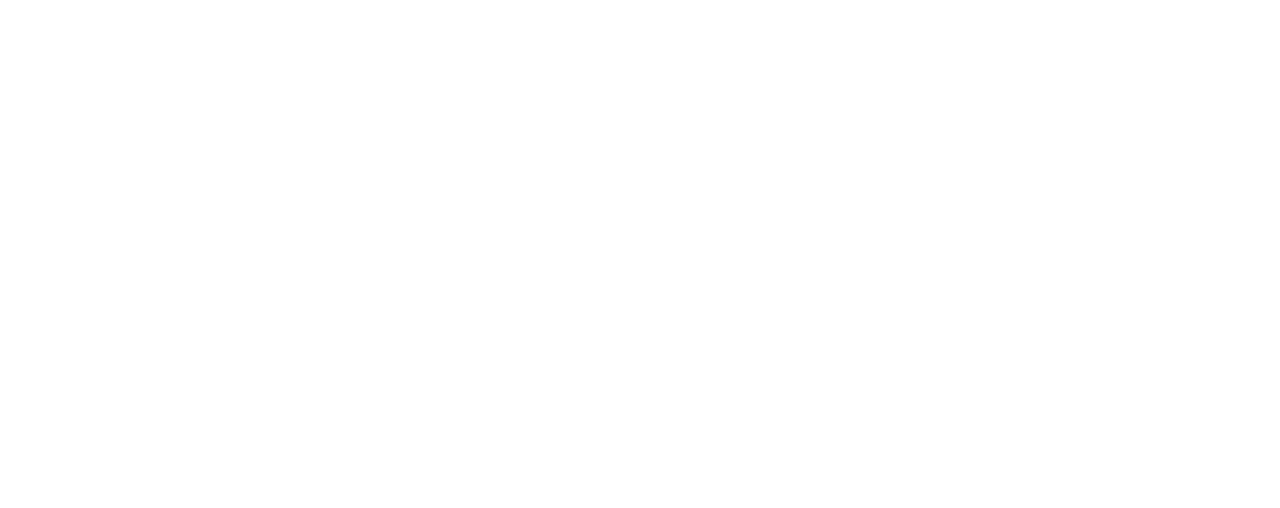
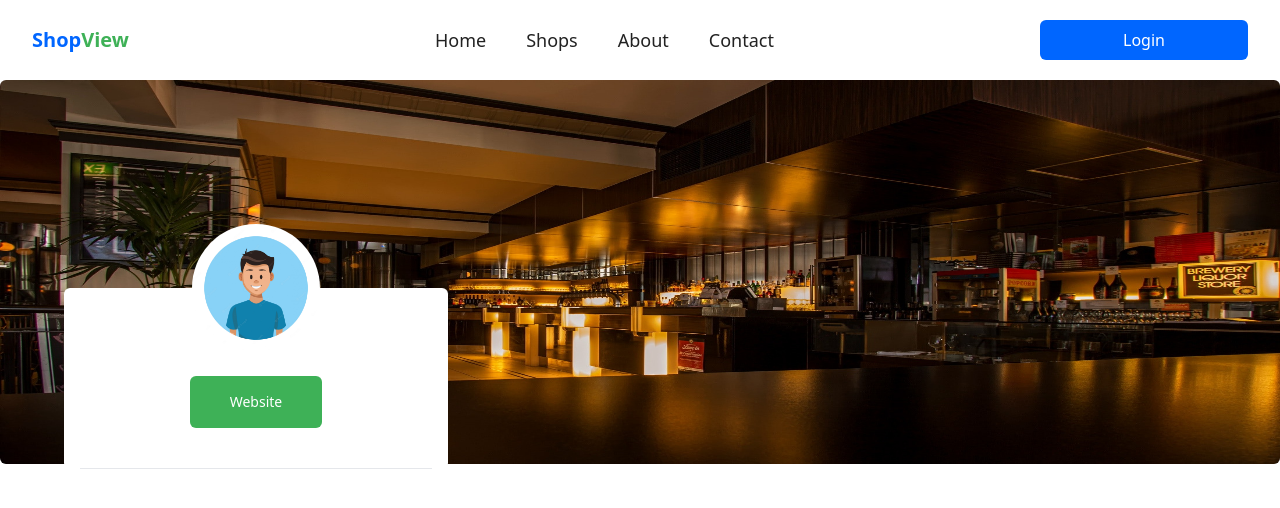
Before and after one commit to hsynhcglu/shopview, a React (Create React App) app in the folder client/: page /shopdetail in a window 1280 px wide. Before the commit this address had no page. Shown: the top 508 px of the page. Built offline with nearby package versions, Linux system fonts and the light colour scheme.

Commit message:
some header changes and detail page created but not yet complete

```diff
--- a/client/src/App.js
+++ b/client/src/App.js
@@ -3,6 +3,7 @@
 import Home from "./Pages/Home";
 import Login from './Pages/Login';
 import Register from './Pages/Register';
+import ShopDetail from "./Pages/ShopDetail";
 import Shops from "./Pages/Shops";
 
 function App() {
@@ -15,6 +16,7 @@
             <Route path="/register" element={<Register />} />
             <Route path="/shops" element={<Shops />} />
             <Route path="/admin/*" element={<AdminHome />} />
+            <Route path="/shopdetail" element={<ShopDetail />} />
           </Routes>
       </Router>
     </>
--- /dev/null
+++ b/client/src/Pages/ShopDetail.jsx
@@ -0,0 +1,30 @@
+import React from 'react'
+import cafe from '../images/cafe2.jpg'
+import profile from '../images/detailphoto.jpg'
+import Header from '../components/Header'
+
+const ShopDetail = () => {
+  return (
+    <>
+        <Header />
+        <div className='container mx-auto'>
+            <div className='w-full h-96'>
+                <img className='w-full h-full rounded-md' src={cafe} alt="cafe" />
+            </div>
+            <div className='w-full flex px-16'>
+                <div className='w-96 rounded-md bg-white h-auto -mt-44 px-4'>
+                    <div className='w-full flex justify-center -mt-16'>
+                        <img className='w-32 h-32 rounded-full object-fill' src={profile} alt="profile"/>
+                    </div>
+                    <div className='w-full flex justify-center'>
+                        <a href='https://www.google.com' className='mt-6 px-10 py-4 bg-txt-c2 text-white rounded-md text-sm'>Website</a>
+                    </div>
+                    <hr className='h-[1px] bg-gray-200 w-full px-10 mt-10' />
+                </div>
+            </div>
+        </div>
+    </>
+  )
+}
+
+export default ShopDetail
--- a/client/src/Pages/Shops.jsx
+++ b/client/src/Pages/Shops.jsx
@@ -1,13 +1,14 @@
 import React from 'react'
 import Header from '../components/Header'
 import ShopItem from '../components/ShopItem'
+import {Link} from 'react-router-dom'
 
 const Shops = () => {
   return (
     <>
         <Header />
         <div className='grid grid-cols-4 gap-4 container mx-auto min-h-[350px]'>
-            <ShopItem name='Nusret' description='Lorem ipsum dolor sit amet consectetur, adipisicing elit. Commodi, quod!' type='Restaurant' star='3.5' />
+            <Link to='/shopdetail'><ShopItem name='Nusret' description='Lorem ipsum dolor sit amet consectetur, adipisicing elit. Commodi, quod!' type='Restaurant' star='3.5' /></Link>
             <ShopItem name='DeFacto' description='Lorem ipsum dolor sit amet consectetur, adipisicing elit. Commodi, quod!' type='Shop' star='1.0' />
             <ShopItem name='Aslantürk' description='Lorem ipsum dolor sit amet consectetur, adipisicing elit. Commodi, quod!' type='Shop' star='5.0' />
         </div>
--- a/client/src/components/Header.jsx
+++ b/client/src/components/Header.jsx
@@ -18,16 +18,16 @@
     <div>
       <nav className="bg-white-100">
         <div className="max-w-7xl mx-auto px-4 sm:px-6 lg:px-8">
-          <div className="flex items-center justify-between h-16">
+          <div className="flex items-center justify-between h-20">
             <div className="flex">
-              <span>shop view</span>
+              <h2 className='text-xl text-txt-c1 font-bold'>Shop<span className='text-txt-c2'>View</span></h2>
             </div>
             <div className="hidden md:block">
               <div className="ml-10 flex items-center space-x-4">
-                  <Link to='/' className="text-black-300 hover:bg-gray-700 hover:text-white px-3 py-2 rounded-md text-sm font-medium">Home</Link>
-                  <Link to='/shops' className="text-black-300 hover:bg-gray-700 hover:text-white px-3 py-2 rounded-md text-sm font-medium">Shops</Link>
-                  <Link to='/shops'  className="text-black-300 hover:bg-gray-700 hover:text-white px-3 py-2 rounded-md text-sm font-medium">About</Link>
-                  <Link to='/shops' className="text-black-300 hover:bg-gray-700 hover:text-white px-3 py-2 rounded-md text-sm font-medium">Contact</Link>
+                  <Link to='/' className="text-black-300 hover:bg-txt-c1 hover:text-white px-3 py-2 rounded-md text-lg font-medium">Home</Link>
+                  <Link to='/shops' className="text-black-300 hover:bg-txt-c1 hover:text-white px-3 py-2 rounded-md text-lg font-medium">Shops</Link>
+                  <Link to='/shops'  className="text-black-300 hover:bg-txt-c1 hover:text-white px-3 py-2 rounded-md text-lg font-medium">About</Link>
+                  <Link to='/shops' className="text-black-300 hover:bg-txt-c1 hover:text-white px-3 py-2 rounded-md text-lg font-medium">Contact</Link>
               </div>
             </div>
             <div>
--- a/client/src/components/Message.js
+++ /dev/null
@@ -1,9 +0,0 @@
-import React from 'react'
-
-const Message = ({children}) => {
-  return (
-    <div>{children}</div>
-  )
-}
-
-export default Message
```
Also changed, not shown: client/src/images/cafe2.jpg (added), client/src/images/detailphoto.jpg (added).
